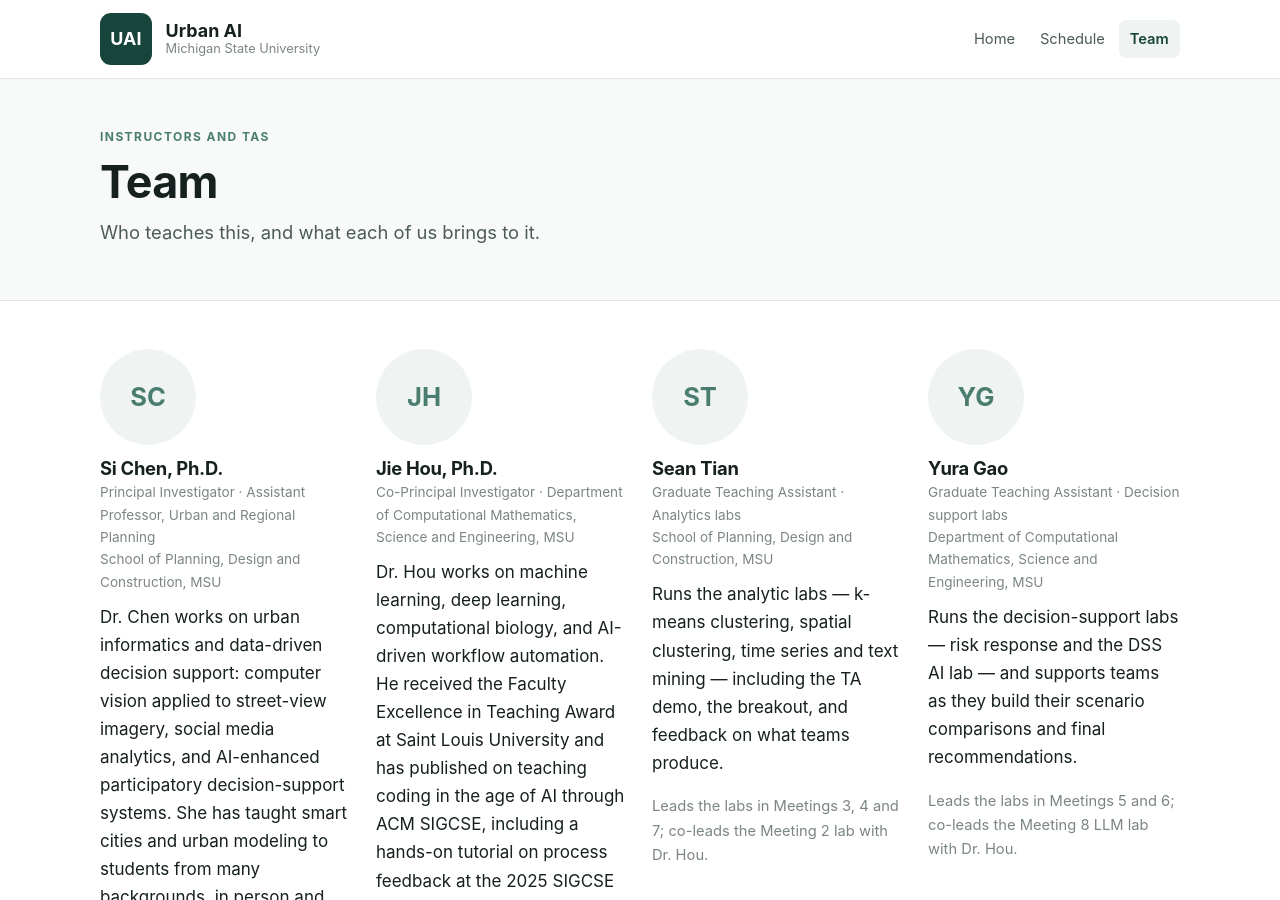
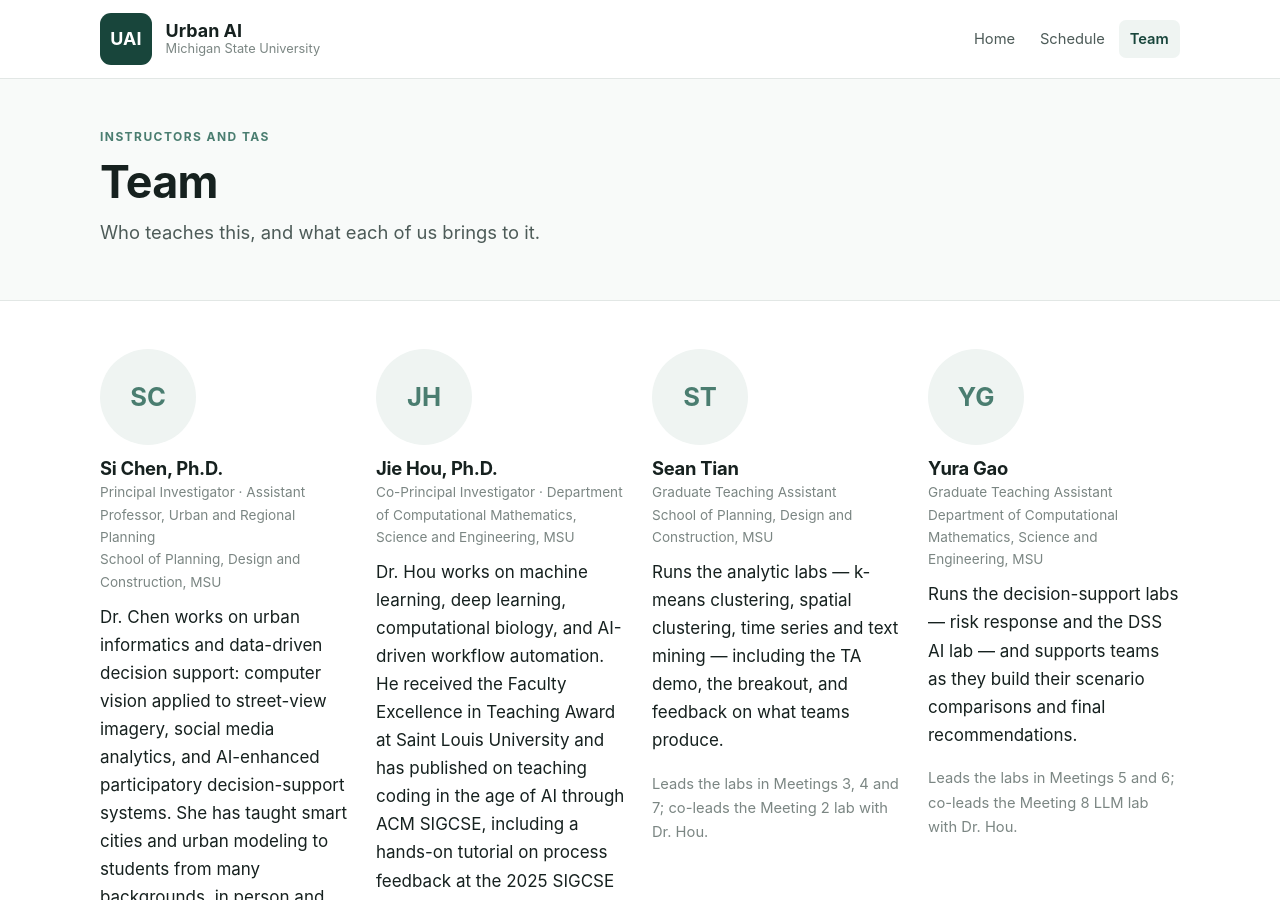
Before and after one commit to jiehou-lab/urban-ai, a Jekyll site: the page built from team.md, in a window 1280 px wide and 900 px high. Built offline with Jekyll 4.4.1, drawn with Linux system fonts in a browser that asks for light colours.

Commit message:
Simplify role descriptions for team members
Updated role descriptions for Sean Tian and Yura Gao to remove specific lab references.

```diff
--- a/team.md
+++ b/team.md
@@ -36,7 +36,7 @@ permalink: /team/
 <div class="person">
   <div class="avatar" aria-hidden="true">ST</div>
   <h3>Sean Tian</h3>
-  <p class="role">Graduate Teaching Assistant · Analytics labs<br>
+  <p class="role">Graduate Teaching Assistant<br>
   School of Planning, Design and Construction, MSU</p>
   <p>Runs the analytic labs — k-means clustering, spatial clustering, time series and text mining — including
   the TA demo, the breakout, and feedback on what teams produce.</p>
@@ -46,7 +46,7 @@ permalink: /team/
 <div class="person">
   <div class="avatar" aria-hidden="true">YG</div>
   <h3>Yura Gao</h3>
-  <p class="role">Graduate Teaching Assistant · Decision support labs<br>
+  <p class="role">Graduate Teaching Assistant<br>
   Department of Computational Mathematics, Science and Engineering, MSU</p>
   <p>Runs the decision-support labs — risk response and the DSS AI lab — and supports teams as they build
   their scenario comparisons and final recommendations.</p>
```
